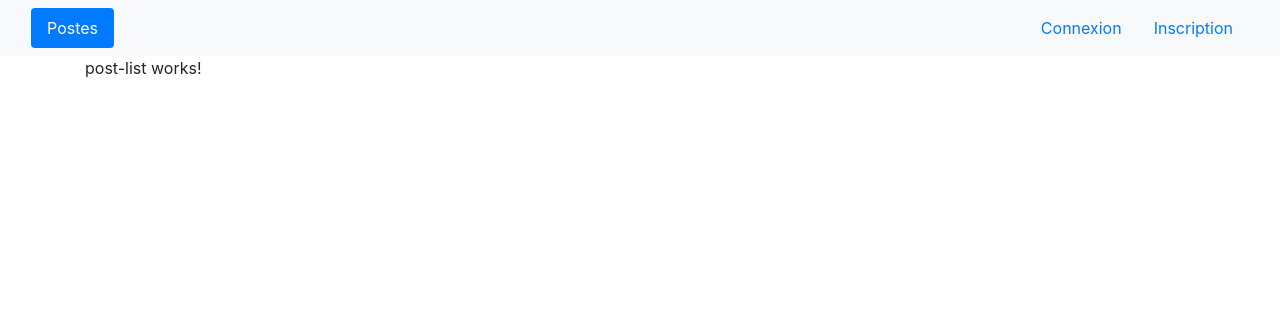
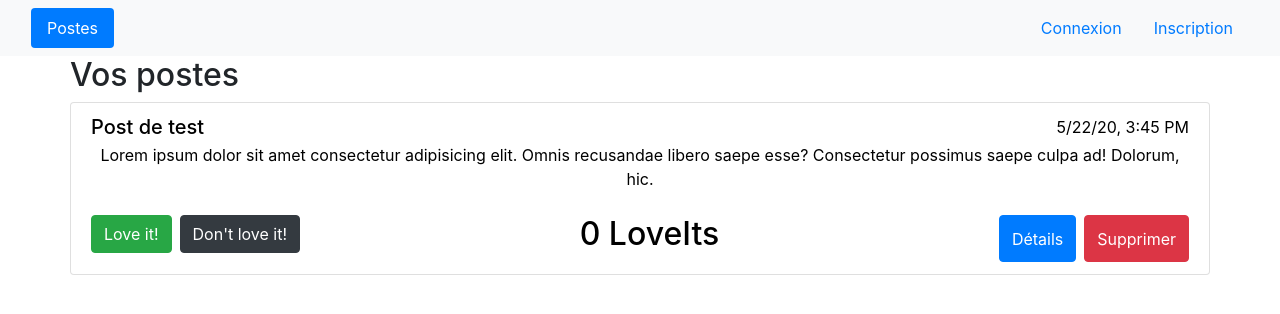
Before and after one commit to sebastiencounen/angular_training, an Angular app: page /posts in a window 1280 px wide. Shown: the top 314 px of the page. Built offline with nearby package versions, Linux system fonts and the light colour scheme; no server answers.

Commit message:
Post list layout + functionnalities

```diff
--- a/src/app/post-list/post-list.component.html
+++ b/src/app/post-list/post-list.component.html
@@ -1 +1,29 @@
-<p>post-list works!</p>
+<div class="row">
+    <div class="col-xs-12">
+        <h2>Vos postes</h2>
+        <div class="list-group">
+            <button *ngFor="let post of posts; let i = index" [ngClass]="{
+                'list-group-item': true,
+                'list-group-item-success': post.loveIts > 0,
+                'list-group-item-danger': post.loveIts < 0
+            }">
+                <div class="d-flex w-100 justify-content-between">
+                    <h5 class="mb-1" [ngStyle]=" { color: getPostColor(i) } "> {{ post.title }} </h5>
+                    <p class=" mb-1"> {{ post.created_at | date: 'short' }} </p>
+                </div>
+                <p class="mb-4" [ngStyle]=" { color: getPostColor(i) } "> {{ post.content }} </p>
+                <div class="d-flex w-100 justify-content-between">
+                    <div>
+                        <button class="btn btn-success mr-2" (click)="onLikePost(i)">Love it!</button>
+                        <button class="btn btn-dark" (click)="onDislikePost(i)">Don't love it!</button>
+                    </div>
+                    <h2 class="bold" [ngStyle]=" { color: getPostColor(i) } "> {{ post.loveIts }} LoveIts</h2>
+                    <div class="d-flex">
+                        <button class="btn btn-primary mr-2" (click)="onViewPost(i)">Détails</button>
+                        <button class="btn btn-danger" (click)="onDeletePost(post)">Supprimer</button>
+                    </div>
+                </div>
+            </button>
+        </div>
+    </div>
+</div>
--- a/src/app/post-list/post-list.component.ts
+++ b/src/app/post-list/post-list.component.ts
@@ -1,15 +1,54 @@
-import { Component, OnInit } from '@angular/core';
+import { Component, OnInit, OnDestroy } from '@angular/core';
+import { PostsService } from '../services/posts.service';
+import { Router } from '@angular/router';
+import { Post } from '../models/post.model';
+import { Subscription } from 'rxjs';
 
 @Component({
   selector: 'app-post-list',
   templateUrl: './post-list.component.html',
-  styleUrls: ['./post-list.component.scss']
+  styleUrls: ['./post-list.component.scss'],
 })
-export class PostListComponent implements OnInit {
+export class PostListComponent implements OnInit, OnDestroy {
+  posts: Post[];
+  postsSubscription: Subscription;
 
-  constructor() { }
+  constructor(private postsService: PostsService, private router: Router) {}
 
   ngOnInit(): void {
+    this.postsSubscription = this.postsService.postsSubject.subscribe(
+      (posts: Post[]) => (this.posts = posts)
+    );
+
+    // this.postsService.getPosts();
+    this.postsService.emitPosts();
   }
 
+  ngOnDestroy(): void {
+    this.postsSubscription.unsubscribe();
+  }
+
+  getPostColor(id: number) {
+    if (this.posts[id].loveIts > 0) {
+      return 'green';
+    } else if (this.posts[id].loveIts < 0) {
+      return 'red';
+    }
+  }
+
+  onLikePost(id: number) {
+    this.posts[id].loveIts++;
+  }
+
+  onDislikePost(id: number) {
+    this.posts[id].loveIts--;
+  }
+
+  onViewPost(id: number) {
+    this.router.navigate(['/posts', 'view', id]);
+  }
+
+  onDeletePost(post: Post) {
+    this.postsService.removePost(post);
+  }
 }
--- a/src/app/services/posts.service.ts
+++ b/src/app/services/posts.service.ts
@@ -7,7 +7,12 @@ import * as firebase from 'firebase';
   providedIn: 'root',
 })
 export class PostsService {
-  private posts: Post[] = [];
+  private posts: Post[] = [
+    new Post(
+      'Post de test',
+      'Lorem ipsum dolor sit amet consectetur adipisicing elit. Omnis recusandae libero saepe esse? Consectetur possimus saepe culpa ad! Dolorum, hic.'
+    ),
+  ];
   postsSubject = new Subject<Post[]>();
 
   constructor() {}
```
